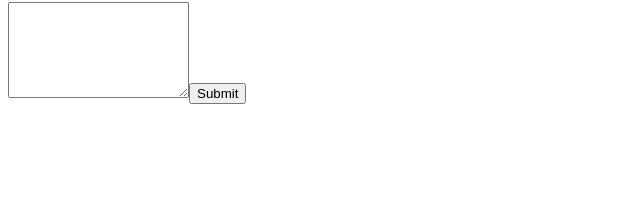
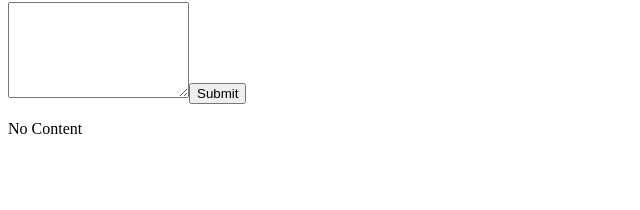
Before and after one commit to mainakDev/meanMobile2, an Angular app in the folder firstProject/: page / in a window 1280 px wide. Shown: the part 78-288 px from the top of the page, without its empty margins (0-640 px from the left). Built offline with nearby package versions, Linux system fonts and the light colour scheme.

Commit message:
feb 24 final upload

```diff
--- a/firstProject/src/app/app.module.ts
+++ b/firstProject/src/app/app.module.ts
@@ -1,7 +1,9 @@
 import { NgModule } from '@angular/core';
 import { BrowserModule } from '@angular/platform-browser';
 
+import { FormsModule } from '@angular/forms';
 import { AppComponent } from './app.component';
+
 
 import { PostCreateComponent } from './posts/post_create/post-create.component';
 
@@ -11,7 +13,8 @@ import { PostCreateComponent } from './posts/post_create/post-create.component';
     PostCreateComponent
   ],
   imports: [
-    BrowserModule
+    BrowserModule,
+    FormsModule
   ],
   providers: [],
   bootstrap: [AppComponent]
--- a/firstProject/src/app/posts/post_create/post-create.component.html
+++ b/firstProject/src/app/posts/post_create/post-create.component.html
@@ -1,3 +1,5 @@
-<textarea rows="6"></textarea>
+<!-- <textarea rows="6" [value]="newPost" #postInput></textarea> -->
+<textarea rows="6" [(ngModel)]="enteredValue"></textarea>
 <!-- event binding -->
 <button type="submit" (click)="addPost()">Submit</button>
+<p>{{newPost}}</p>
--- a/firstProject/src/app/posts/post_create/post-create.component.ts
+++ b/firstProject/src/app/posts/post_create/post-create.component.ts
@@ -5,8 +5,14 @@ import { Component } from "@angular/core";
     templateUrl: './post-create.component.html'
 })
 
+
 export class PostCreateComponent{
+    newPost:string = 'No Content'; // This is the User's post
+    enteredValue:string = '';
     addPost(){
-        alert('button has been clicked');
+        // this.newPost = 'User\'s post';
+        // console.dir(postInput.value);
+        this.newPost = this.enteredValue;
+
     }
 }
```
